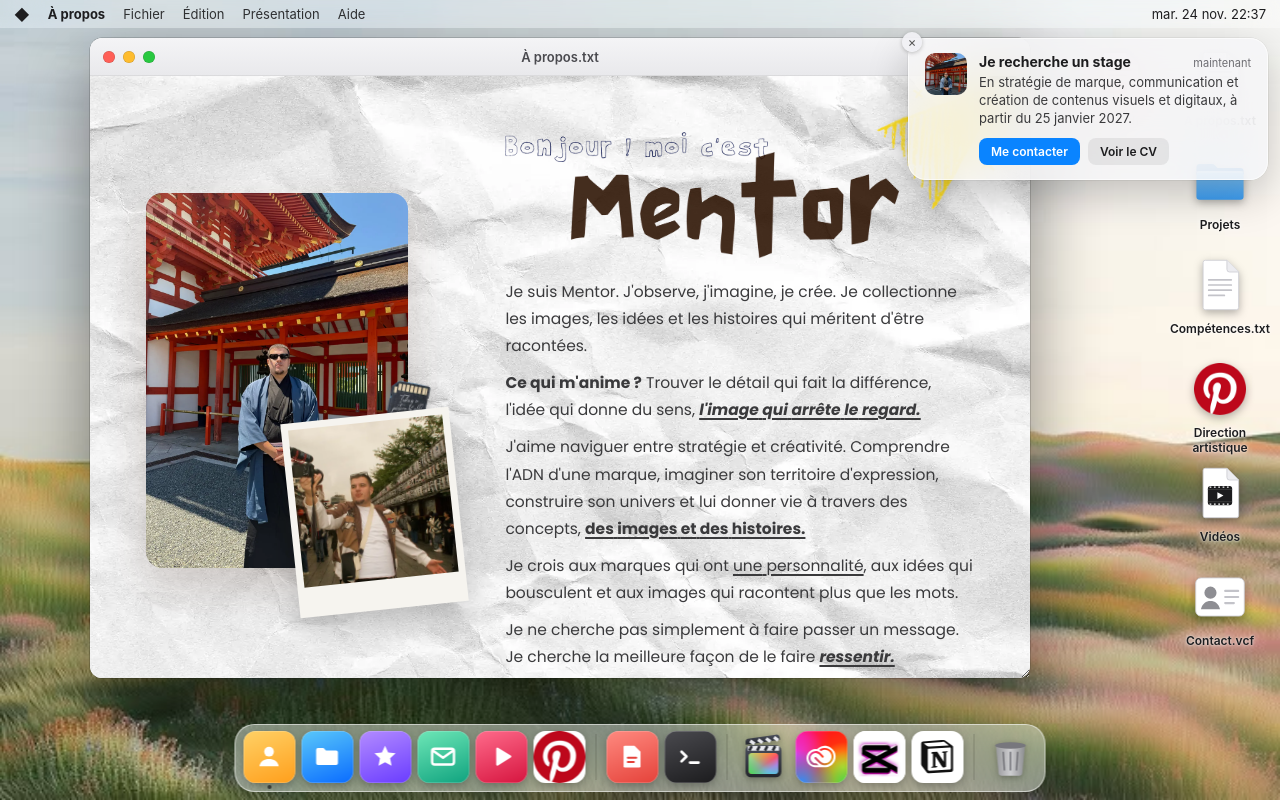
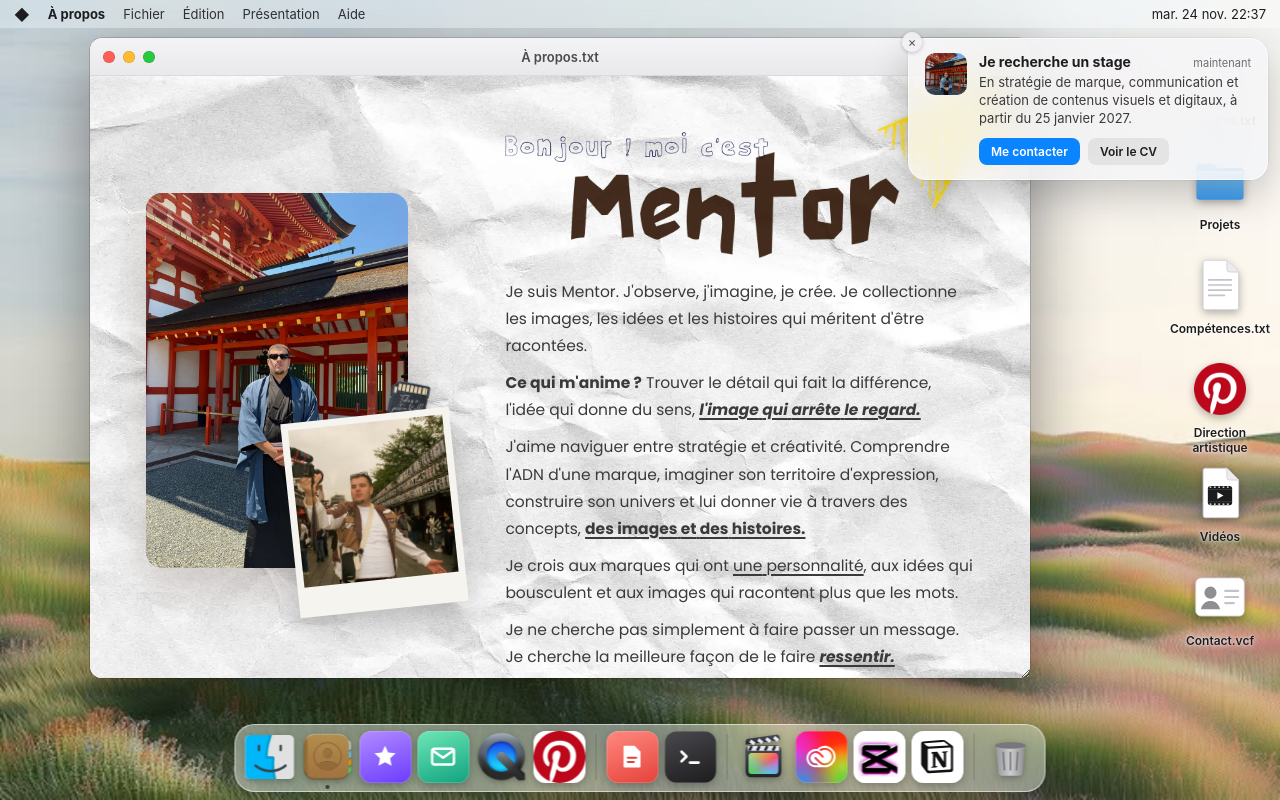
Before and after one commit to 2n49dwtvwv-hub/mentor-s-portfolio, a plain HTML site: page index.html in a window 1280 px wide. Drawn offline with Linux system fonts and the light colour scheme.

Commit message:
Dock : icônes Finder, Contacts et QuickTime
Co-Authored-By: Claude Opus 5.5 <noreply@anthropic.com>
Claude-Session: https://claude.ai/code/session_01NmiyCA2bRmUL7igAsFdbfh

```diff
--- a/script.js
+++ b/script.js
@@ -30,6 +30,9 @@ const GLYPHS = {
   mail: `<svg viewBox="0 0 24 24" fill="none" stroke="#fff" stroke-width="2" stroke-linejoin="round"><rect x="3" y="5.5" width="18" height="13" rx="2"/><path d="M3.5 7l8.5 6 8.5-6"/></svg>`,
   doc: `<svg viewBox="0 0 24 24" fill="#fff"><path d="M6 3h8l5 5v12a1 1 0 0 1-1 1H6a1 1 0 0 1-1-1V4a1 1 0 0 1 1-1z"/><path d="M8.5 13h7M8.5 16.5h5" stroke="#e5423a" stroke-width="1.6" stroke-linecap="round"/></svg>`,
   pinterest: `<img src="assets/logos/pinterest.png" alt="">`,
+  contacts: `<img src="assets/logos/contacts.png" alt="">`,
+  finder: `<img src="assets/logos/finder.png" alt="">`,
+  quicktime: `<img src="assets/logos/quicktime.png" alt="">`,
   play: `<svg viewBox="0 0 24 24" fill="#fff"><path d="M8 5.5v13a1 1 0 0 0 1.5.86l10.5-6.5a1 1 0 0 0 0-1.72L9.5 4.64A1 1 0 0 0 8 5.5z"/></svg>`,
   terminal: `<svg viewBox="0 0 24 24" fill="none" stroke="#fff" stroke-width="2.2" stroke-linecap="round" stroke-linejoin="round"><path d="M5 8l4 4-4 4M12 17h7"/></svg>`,
   trash: `<svg viewBox="0 0 24 24"><defs><linearGradient id="tg" x1="0" y1="0" x2="1" y2="0"><stop offset="0" stop-color="#9a9aa0"/><stop offset=".5" stop-color="#d9d9de"/><stop offset="1" stop-color="#8e8e94"/></linearGradient></defs><path d="M5 6.5h14l-1.3 13.2a1.5 1.5 0 0 1-1.5 1.3H7.8a1.5 1.5 0 0 1-1.5-1.3z" fill="url(#tg)" opacity=".9"/><ellipse cx="12" cy="6.5" rx="7.4" ry="1.6" fill="#77777d"/><path d="M8.5 9.5l.6 9M12 9.5v9M15.5 9.5l-.6 9" stroke="#6e6e74" stroke-width=".7"/></svg>`,
@@ -77,11 +80,11 @@ const DESKTOP_ITEMS = ["about", "projects", "skills", "moodboard", "videos", "co
 
 /* Icônes du dock */
 const DOCK_ITEMS = [
-  { id: "about",    label: "À propos",    glyph: "user",     bg: "linear-gradient(160deg,#ffd166,#ff9f1c)" },
-  { id: "projects", label: "Projets",     glyph: "folder",   bg: "linear-gradient(160deg,#5ac8fa,#0a6cff)" },
+  { id: "projects", label: "Projets",     glyph: "finder",   bg: "transparent", plain: true },
+  { id: "about",    label: "À propos",    glyph: "contacts", bg: "transparent", plain: true },
   { id: "skills",   label: "Compétences", glyph: "star",     bg: "linear-gradient(160deg,#b38cff,#6a3cff)" },
   { id: "contact",  label: "Contact",     glyph: "mail",     bg: "linear-gradient(160deg,#6ee7b7,#10a37f)" },
-  { id: "videos",   label: "Vidéos",      glyph: "play",     bg: "linear-gradient(160deg,#ff6b8b,#d6153f)" },
+  { id: "videos",   label: "Vidéos",      glyph: "quicktime", bg: "transparent", plain: true },
   { id: "moodboard", label: "Direction artistique", glyph: "pinterest", bg: "#fff" },
   "sep",
   { id: "cv",       label: "CV",          glyph: "doc",      bg: "linear-gradient(160deg,#ff8a80,#e5423a)" },
--- a/style.css
+++ b/style.css
@@ -169,6 +169,7 @@ a { color: var(--blue); text-decoration: none; }
 .dock-item.plain .app { box-shadow: none; }
 .dock-item.plain .app svg, .sp-icon.plain svg { width: 96%; height: 96%; filter: drop-shadow(0 2px 3px rgba(0, 0, 0, .3)); }
 .dock-item .app img, .sp-icon img { width: 100%; height: 100%; object-fit: cover; border-radius: inherit; }
+.dock-item.plain .app img { object-fit: contain; border-radius: 0; filter: drop-shadow(0 2px 3px rgba(0, 0, 0, .25)); }
 .dock-item[data-skill="notion"] .app svg, .sp-icon.notion svg { width: 64%; height: 64%; }
 .dock-item.active::before { opacity: 0 !important; }
 .dock-item.active .app { filter: brightness(.85); }
```
Also changed, not shown: assets/logos/contacts.png (added), assets/logos/finder.png (added), assets/logos/quicktime.png (added).
